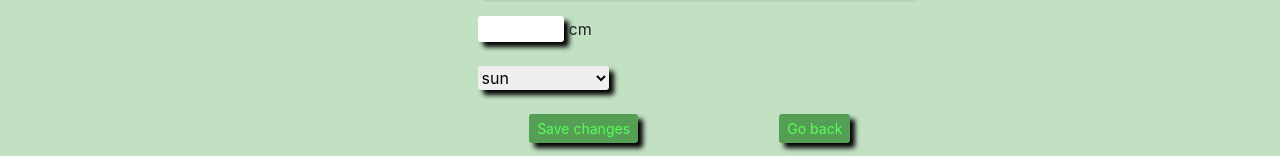
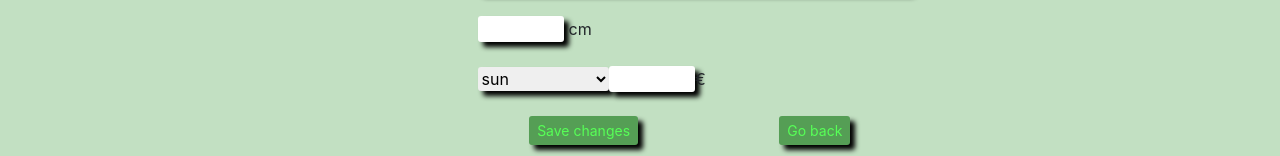
Before and after one commit to i-am-lisa/JUNGLE_SWAP-client, a React (Create React App) app: page /plant/1/edit in a window 1280 px wide. Shown: the part 360-516 px from the top of the page. Built offline with nearby package versions, Linux system fonts and the light colour scheme; no server answers.

Commit message:
added Price

```diff
--- a/src/App.js
+++ b/src/App.js
@@ -13,7 +13,6 @@ import EditForm from './components/EditForm';
 import PlantDetail from './components/PlantDetail'
 import CheckoutPage from './components/CheckoutPage'
 import LogOut from './components/LogOut';
-import { browserHistory } from 'react-router';
 
 
 
@@ -27,6 +26,8 @@ class App extends Component {
     plants: [],
     query: "",
   }
+
+
 
   // ------------Fetch initial data to be displayed---------------
 
@@ -113,6 +114,7 @@ class App extends Component {
     let name = event.target.name.value;
     let description = event.target.description.value;
     let size = event.target.size.value;
+    let price = event.target.price.value;
     let image = event.target.plantImage.files[0];
     let location = event.target.location.value;
     let uploadForm = new FormData();
@@ -125,6 +127,7 @@ class App extends Component {
             name: name,
             description: description,
             size: size,
+            price: price,
             image: response.data.image,
             location: location
           };
@@ -165,6 +168,7 @@ class App extends Component {
       name: plant.name,
       description: plant.description,
       size: plant.size,
+      price: plant.price,
       image: plant.image,
       location: plant.location
     };
@@ -177,6 +181,7 @@ class App extends Component {
                   singlePlant.name = plant.name
                   singlePlant.description = plant.description
                   singlePlant.size = plant.size
+                  singlePlant.price = plant.price
                   singlePlant.image = plant.image
                   singlePlant.location = plant.location
               }
--- a/src/components/AddForm.js
+++ b/src/components/AddForm.js
@@ -22,6 +22,8 @@ class AddForm extends Component {
               <option value="shade"> shade </option>
               <option value="sun and shade"> sun and shade </option>
             </select>
+            <input className="mb-4 smallWidth" name="price" type="number" min="1" placeholder="Price"/>€ <br/>
+
             <input className="mb-4" name="plantImage" type="file"/>
             <button className="btn btn-sm" type="submit" > Add plant </button>
           </form>
--- a/src/components/CheckoutForm.js
+++ b/src/components/CheckoutForm.js
@@ -123,7 +123,7 @@ function CheckoutForm(props) {
         </p>
       </form>
       <div className="row justify-content-center mt-4">
-        <Link to={ "/" }> <button className="btn btn-sm"> Go back </button> </Link>
+        <Link to={ `/` }> <button className="btn btn-sm"> Go back </button> </Link>
       </div>
     </div>
   );
--- a/src/components/CheckoutPage.js
+++ b/src/components/CheckoutPage.js
@@ -4,7 +4,9 @@ import { loadStripe } from "@stripe/stripe-js";
 import { Elements } from "@stripe/react-stripe-js";
 
 class CheckoutPage extends Component {
+
   render() {
+    // console.log("PLANT:", plant)
     const promise = loadStripe("pk_test_51IQBseEqJqsi8ZD5sJWeLyoMPSxJBKvGcgO3Srmc5UOSqAT6Zp44JmszMSiJGqO9R3eleWrCNyv9TOv9IWmoSLyQ00XHsxNLVR");
     return (
       <div className="container row mt-5">
--- a/src/components/EditForm.js
+++ b/src/components/EditForm.js
@@ -29,10 +29,7 @@ class EditForm extends Component {
   }
 
 
-//  handelGoBack = () => {
-//   // this DOES NOT work, only URL pathname is updated correctly.
-//   browserHistory.push('/my/path/name');
-// }
+
 
   handleNameChange = (event) => {
     let text = event.target.value;
@@ -67,6 +64,17 @@ class EditForm extends Component {
     );
   }
 
+  handlePriceChange = (event) => {
+    let text = event.target.value;
+    let clonePlant = JSON.parse(JSON.stringify(this.state.plant));
+    clonePlant.price = text;
+    this.setState(
+      {
+        plant: clonePlant
+      }
+    )
+  }
+
   handleLocationChange = (event) => {
     let text = event.target.value;
     let clonePlant = JSON.parse(JSON.stringify(this.state.plant));
@@ -77,6 +85,7 @@ class EditForm extends Component {
       }
     );
   }
+
 
   handleImageChange = (event) => {
     let image = event.target.files[0];
@@ -102,9 +111,7 @@ class EditForm extends Component {
       );
   }
 
-    // goBack() {
-    //   window.history.go(-2);
-    // }
+
 
   render() {
     const {plant} = this.state
@@ -123,9 +130,10 @@ class EditForm extends Component {
             <option value="shade"> shade </option>
             <option value="sun and shade"> sun and shade </option>
           </select>
+          <input className="mb-4 smallWidth" name="price" type="number" min="1" onChange={ this.handlePriceChange } value={ plant.price }/>€ <br/>
           <div className="row justify-content-around">
             <button className="btn btn-sm" onClick={ () => { onEdit(plant) } }  > Save changes </button>
-            <Link to={ "/" }> <button className="btn btn-sm mx-2"> Go back </button> </Link>
+            <Link to={ `/` }> <button className="btn btn-sm mx-2"> Go back </button> </Link>
           </div>
         </div>
       </div>
--- a/src/components/Home.js
+++ b/src/components/Home.js
@@ -37,7 +37,7 @@ class Home extends Component {
             <div className="mb-4">
               <input className="smallWidth" type="text" placeholder="Search..." value={ query } onChange={ this.props.onSearch }/>
             </div>
-            <div className="row align-items-end container-fluid">
+            <div ref={this.myRef} className="row align-items-end container-fluid">
             {
               plants.map(
                 (plant) => {
--- a/src/components/NavBar.js
+++ b/src/components/NavBar.js
@@ -6,6 +6,8 @@ import { ScrollTo } from "react-scroll-to";
 
 
 function NavBar (props) {
+  const myRef = React.createRef();
+
   return (
     <>
       <Navbar  className="pl-5" variant="dark" expand="lg" fixed="top">
@@ -18,7 +20,7 @@ function NavBar (props) {
             {
                     <ScrollTo >
                         {({ scroll }) => (
-                        <Link className="p-2" onClick={() => scroll({y: 820, smooth: true})}>All Plants</Link>
+                        <Link className="p-2" onClick={() => scroll({ref: this.myRef, y: 820, smooth: true})}>All Plants</Link>
                         )}
                     </ScrollTo>
                 }
--- a/src/components/PlantDetail.js
+++ b/src/components/PlantDetail.js
@@ -33,6 +33,7 @@ class PlantDetail extends Component {
     if (!user) {
       return <Redirect to={ "/signin" }/>
     }
+    console.log("Plant:",plant)
     return (
       <div className="container mt-5 row row-md-10 offset-1 offset-md-4">
         <div className="mt-4 mb-3 pt-4 container">
@@ -50,9 +51,13 @@ class PlantDetail extends Component {
           <div className="mt-2"> <span> Description: </span> { plant.description } </div>
           <div className="mt-2"> <span> Size: </span> { plant.size } cm </div>
           <div className="mt-2"> <span> Likes: </span> { plant.location } </div>
+          <div className="mt-2"> <span> Price: </span> { plant.price } € </div>
+
           <div className="mt-3 col justify-content-center">
             <div className="row-2 justify-content-center">
               {
+
+
                 (user._id === plant.creator) ? (
                   <>
                     <Link to={ `/plant/${ plant._id }/edit` }> <button className="btn btn-sm ml-2"> Edit </button> </Link>
@@ -66,18 +71,25 @@ class PlantDetail extends Component {
                   </>
                 ) : (
                   <>
-                    <Link to={ `/plant/${ plant._id }/checkout` }> <button className="btn btn-sm ml-2"> Buy </button> </Link>
+                    <Link plant={plant} to={ `/plant/${ plant._id }/checkout` }>
+                      <button className="btn btn-sm ml-2"> Buy </button>
+                    </Link>
+
                     <button className="btn btn-sm ml-2"> Swap </button>
                   </>
                 )
               }
-              <Link to={ "/" }> <button className="btn btn-sm ml-2"> Go back </button> </Link>
+              <Link to={ "/" }>
+                <button className="btn btn-sm ml-2"> Go back </button>
+              </Link>
             </div>
           </div>
         </div>
       </div>
     );
   }
+
+
 }
 
 export default PlantDetail;
```
